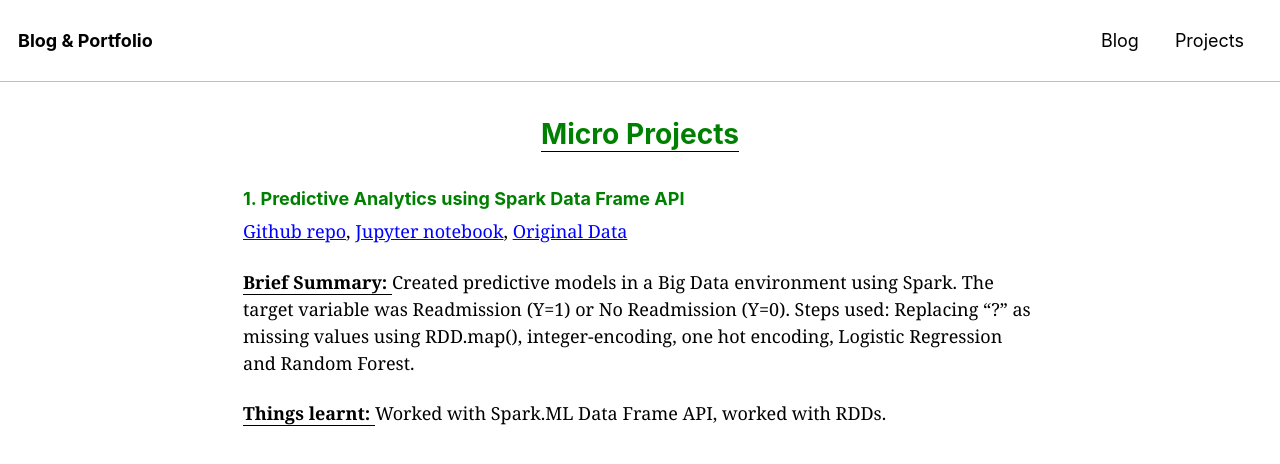
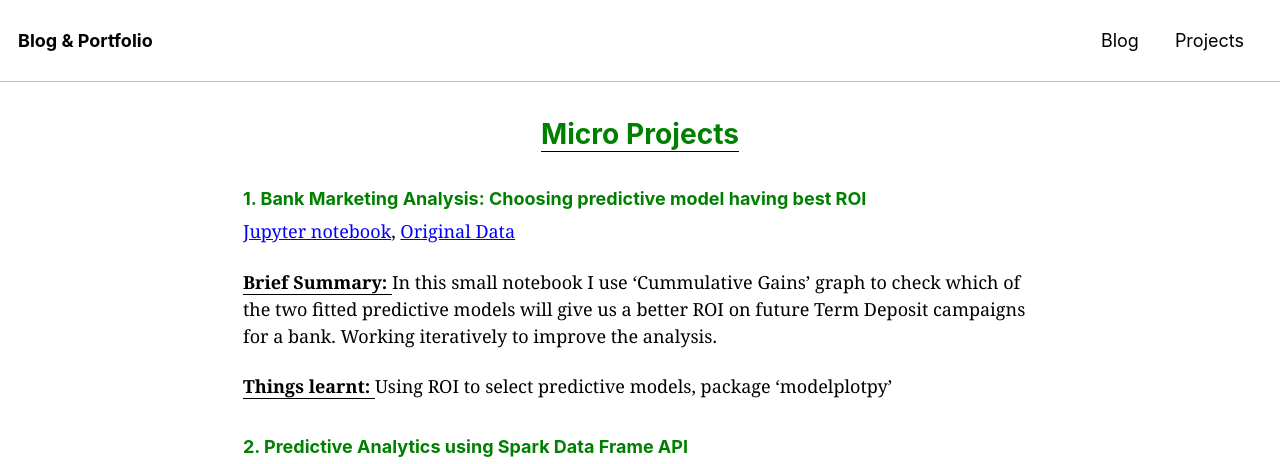
Before and after one commit to GlennOu66304/statchaitya.github.io, a Jekyll site: the page built from _pages/projects_page.md, in a window 1280 px wide and 1400 px high. Shown: the top 464 px of the window. Built offline with Jekyll 4.4.1, drawn with Linux system fonts in a browser that asks for light colours; nearby versions of some CDN libraries; our own code applies the rules of GitHub Pages for plain Markdown files; some of the changed text lies outside the part shown.

Commit message:
Micro project added. Bank marketing

```diff
--- a/_pages/projects_page.md
+++ b/_pages/projects_page.md
@@ -6,7 +6,16 @@ author_profile: false
 
 #  <span style="color:green">  <center> <u> Micro Projects </u> </center>  </span>
 
-### <span style="color:green"> 1. Predictive Analytics using Spark Data Frame API </span>
+### <span style="color:green"> 1. Bank Marketing Analysis: Choosing predictive model having best ROI </span>
+
+[Jupyter notebook](https://github.com/statchaitya/JupyterNotebooks/blob/master/Predictive%20Analytics%20of%20Term%20Deposit%20Subscriptions.ipynb), [Original Data](https://archive.ics.uci.edu/ml/datasets/bank+marketing)
+
+**<u> Brief Summary: </u>** In this small notebook I use 'Cummulative Gains' graph to check which of the two fitted predictive models will give us a better ROI on future Term Deposit campaigns for a bank. Working iteratively to improve the analysis.
+
+**<u> Things learnt: </u>** Using ROI to select predictive models, package 'modelplotpy'
+
+
+### <span style="color:green"> 2. Predictive Analytics using Spark Data Frame API </span>
 
 [Github repo](https://github.com/statchaitya/Spark/tree/master/Diabetes%20Readmission), [Jupyter notebook](https://github.com/statchaitya/Spark/blob/master/Diabetes%20Readmission/rf_and_log_reg.ipynb), [Original Data](https://archive.ics.uci.edu/ml/datasets/diabetes+130-us+hospitals+for+years+1999-2008)
 
@@ -14,11 +23,11 @@ author_profile: false
 
 **<u> Things learnt: </u>** Worked with Spark.ML Data Frame API, worked with RDDs.
 
-### <span style="color:green"> 2. US Domestic Airline Delays Visualization </span>
+### <span style="color:green"> 3. US Domestic Airline Delays Visualization </span>
 
 <iframe width="560" height="315" src="https://www.youtube.com/embed/W9KWhqwZqTg" frameborder="0" allow="autoplay; encrypted-media" allowfullscreen></iframe>
 
-### <span style="color:green"> 3. Time Series in R: Predicting Bitcoin Closing Values </span>
+### <span style="color:green"> 4. Time Series in R: Predicting Bitcoin Closing Values </span>
 
 [Check out the notebook here](https://github.com/statchaitya/Time-Series-Analysis/blob/master/BitcoinTimeSeriesAnalysis/timeSeriesBitcoin_1.ipynb)
 
```
